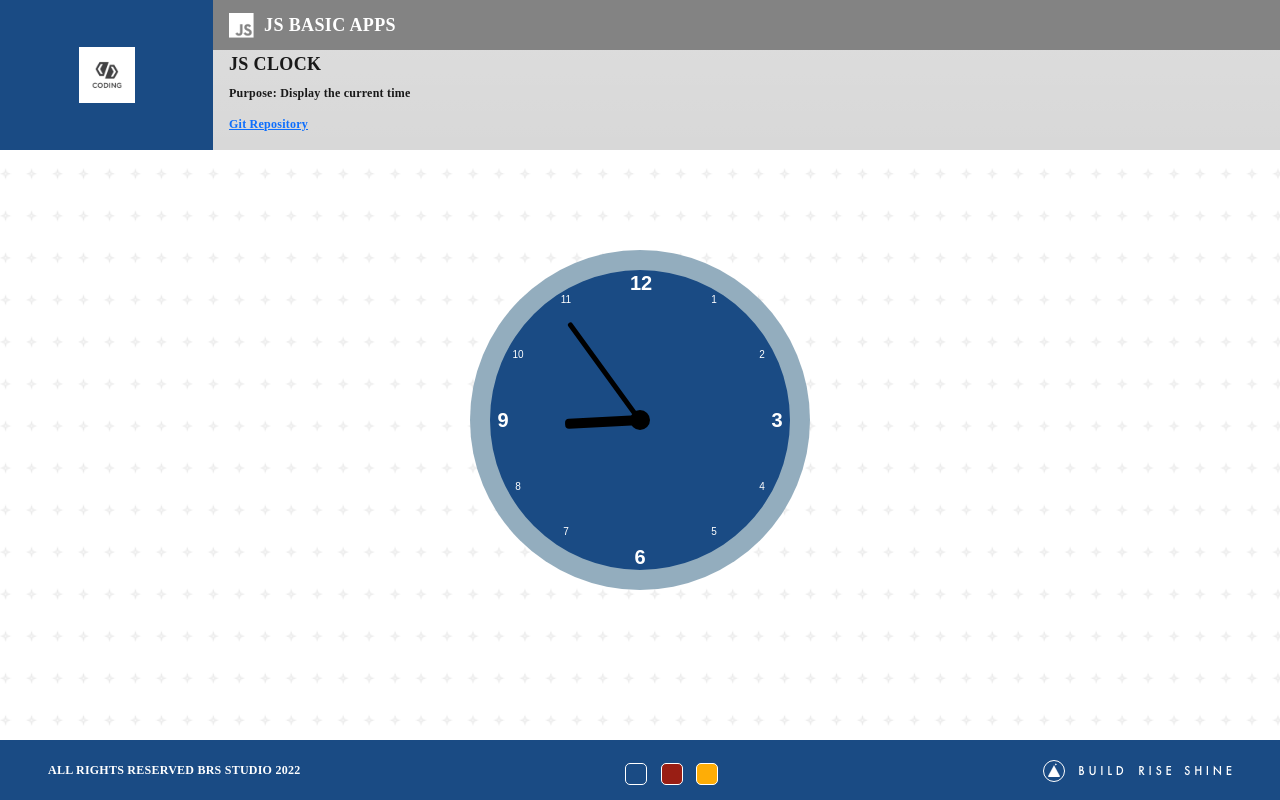
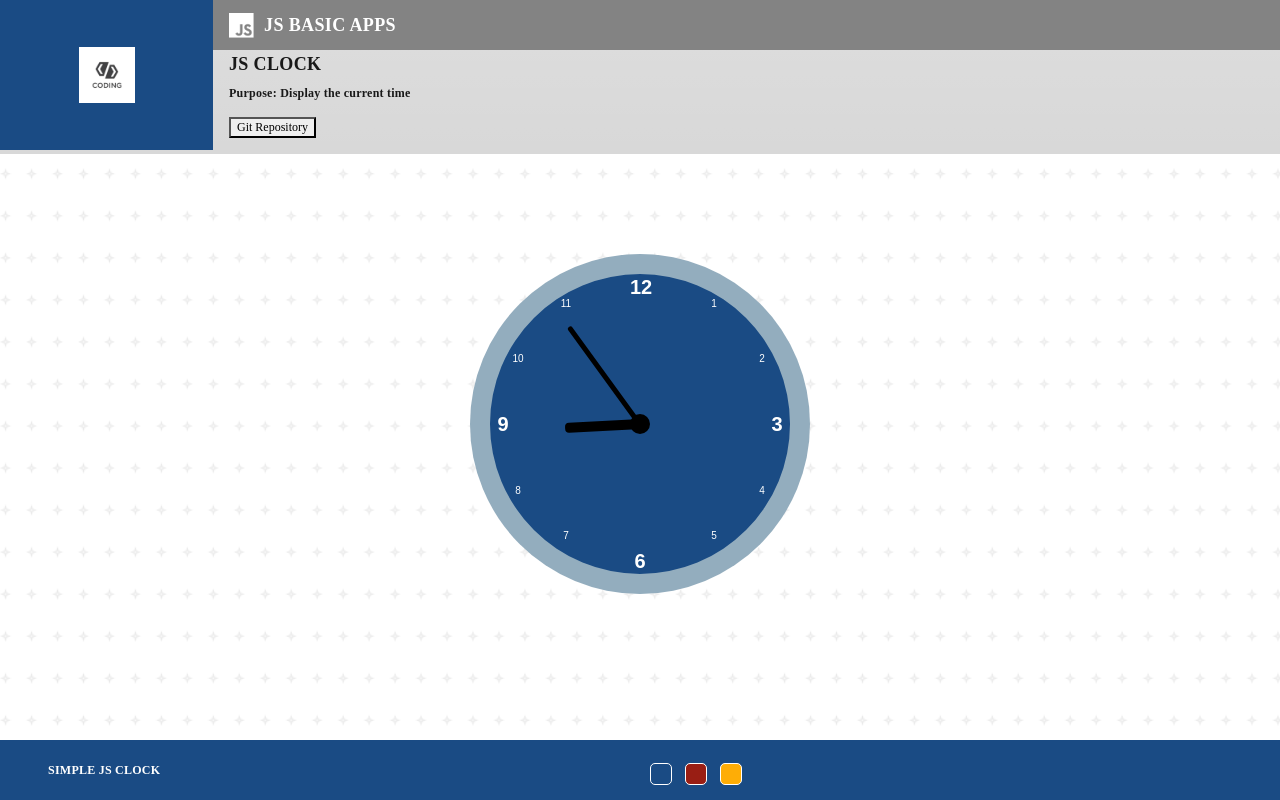
Before and after one commit to Ramya-brs/Simple-Clock, a plain HTML site: page index.html in a window 1280 px wide. Drawn offline with nearby package versions, Linux system fonts and the light colour scheme; files whose address does not match are found by name.

Commit message:
Update index.html

```diff
--- a/index.html
+++ b/index.html
@@ -43,7 +43,7 @@
                 <p class="pb-0 mb-3 text-start">
                   Purpose: Display the current time
                 </p>
-                <p class="pb-0 mt-0 text-start"><a href="https://github.com/brs-studio/js-basics/tree/main/js-clock" target="_blank" >Git Repository</a></p>
+                <p class="pb-0 mt-0 text-start"><a href="https://github.com/Ramya-brs/Simple-Clock" target="_blank" ><button type="button">Git Repository</button></a></p>
               </div>
             </div>
           </div>
@@ -76,7 +76,7 @@
 
     <footer class="footer footer-dark">
       <div class="d-flex justify-content-between px-5">
-        <div>ALL RIGHTS RESERVED BRS STUDIO 2022</div>
+        <div>SIMPLE JS CLOCK </div>
         <div>
           <button
             onclick="setTheme('#1A4B84')"
@@ -92,7 +92,7 @@
           ></button>
         </div>
         <div>
-          <img src="assets/img/footer-logo.png" alt="logo" />
+
         </div>
       </div>
     </footer>
```
